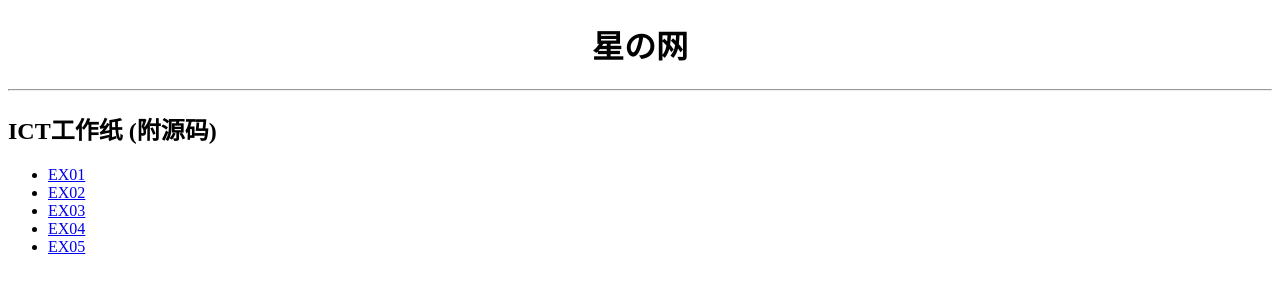
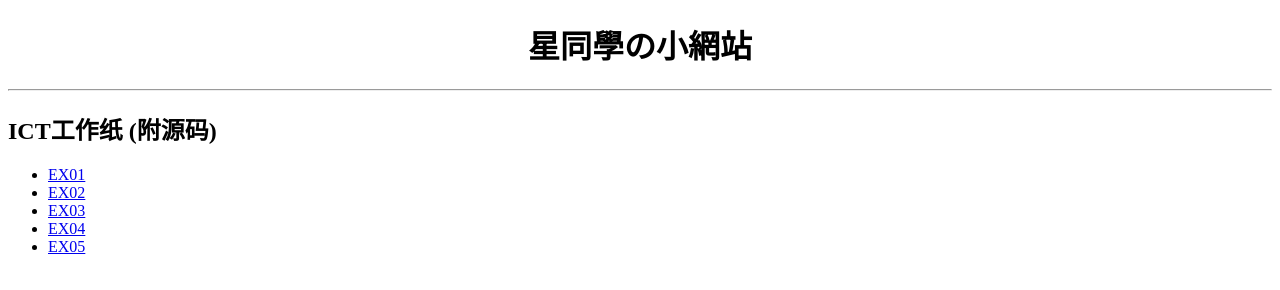
Before and after one commit to Jacks1002/Jacks1002.github.io, a plain HTML site: page index.html in a window 1280 px wide. Drawn offline with Linux system fonts and the light colour scheme.

Commit message:
更新 index.html

```diff
--- a/index.html
+++ b/index.html
@@ -1,12 +1,12 @@
 <!DOCTYPE html>
 <html>
   <head>
-    <title>星の网</title>
+    <title>星同學の小網站</title>
     <link rel="icon" href="./icon.jpg" sizes="16x16">
   </head>
 
   <body>
-    <h1 style="text-align: center;">星の网</h1>
+    <h1 style="text-align: center;">星同學の小網站</h1>
     <hr width>
     <h2>ICT工作纸 (附源码)</h2>
     <ul>
```
